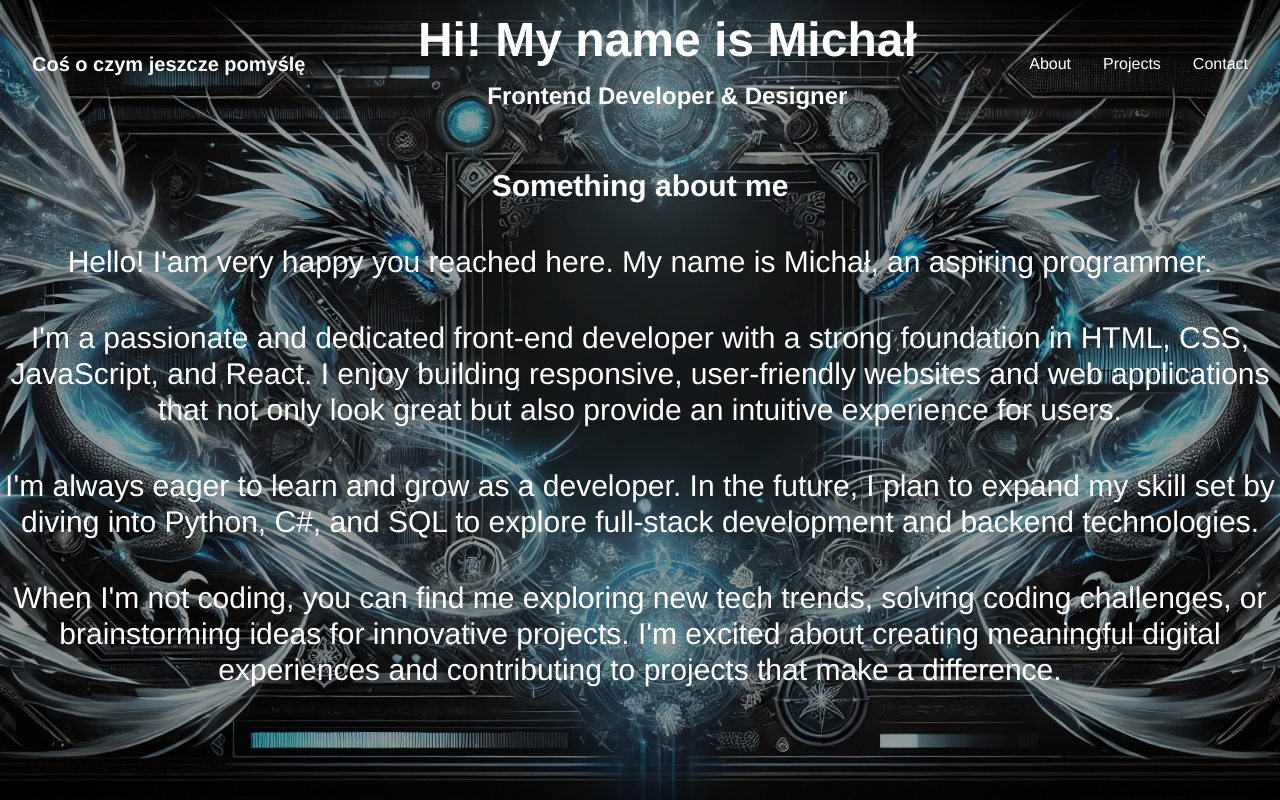
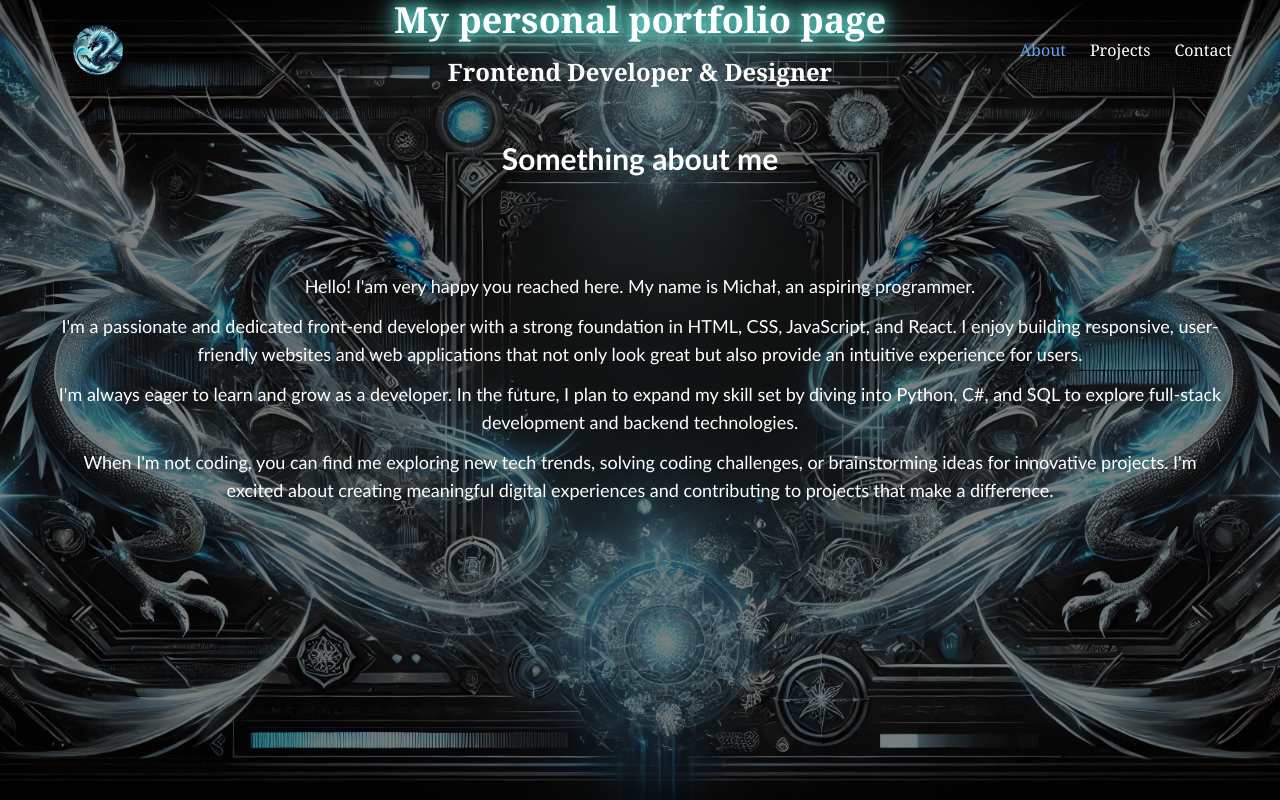
Before and after one commit to FlamingShali/Porfolio-Page, a React (Vite) app: page /aboutSection in a window 1280 px wide. Built offline with nearby package versions, Linux system fonts and the light colour scheme.

Commit message:
Added HeroPage icon, added animation to nav Welcome, added active style for navlinks, changed size of some elements

```diff
--- a/src/App.jsx
+++ b/src/App.jsx
@@ -10,6 +10,7 @@ export default function App() {
       <Routes>
         <Route element={<AppLayout />}>
           <Route index element={<MainPage />} />
+          <Route path="/HeroPage" element={<MainPage />} />
           <Route path="/aboutSection" element={<AboutSection />} />
         </Route>
       </Routes>
--- a/src/components/Button.jsx
+++ b/src/components/Button.jsx
@@ -2,7 +2,7 @@ const Button = ({ btnFunction, children }) => {
   return (
     <button
       onClick={btnFunction}
-      className="mt-6 px-6 py-3 bg-blue-500 text-white rounded-lg hover:bg-blue-600"
+      className="mt-6 px-6 py-3 bg-blue-500 text-white rounded-lg hover:bg-blue-600 transition-all duration-500"
     >
       {children}
     </button>
--- /dev/null
+++ b/src/components/MenuIcon.jsx
@@ -0,0 +1,5 @@
+import menuIcon from "./../images/menuIcon.jpg"
+
+export default function MenuIcon({classNameIcon}){
+    return <img className={classNameIcon} src={menuIcon}/>
+}
--- a/src/components/NavBar.jsx
+++ b/src/components/NavBar.jsx
@@ -1,29 +1,49 @@
 import { NavLink } from "react-router";
-
+import MenuIcon from "../components/MenuIcon";
 export default function NavBar() {
   return (
-    <nav className="bg-transparent text-white w-full py-4 px-8  z-20">
-      <div className="flex justify-between items-center flex-row">
-        <h1 className="text-xl font-bold">Coś o czym jeszcze pomyślę</h1>
-        <div className="flex flex-col items-center">
-          <h1 className="text-5xl font-bold">Hi! My name is Michał</h1>
+    <nav className="bg-transparent text-white w-full  px-12  z-20 font-serif ">
+      <div className="flex justify-between place-items-start flex-row">
+        <div className="w-1/4 justify-start items-start">
+          <NavLink to="/HeroPage">
+            <MenuIcon
+              classNameIcon={
+                "rounded-full scale-50 hover:scale-75 transition-all duration-300 "
+              }
+            />
+          </NavLink>
+        </div>
+
+        <div className="flex flex-col items-center w-1/2">
+          <h1 className=" animate-dragon-glow text-4xl font-bold">
+            My personal portfolio page
+          </h1>
           <p className=" text-2xl font-semibold mt-4 ">
             Frontend Developer & Designer
           </p>
         </div>
-        <ul className="flex space-x-8">
+        <ul className="flex w-1/4 space-x-6 justify-end m-auto text-l">
           <li>
-            <NavLink to="/aboutSection" className="hover:text-blue-400">
+            <NavLink
+              to="/aboutSection"
+              className="hover:text-blue-400 hover:text-xl active:text-blue-400 transition-all duration-300"
+            >
               About
             </NavLink>
           </li>
           <li>
-            <a href="#projects" className="hover:text-blue-400">
+            <a
+              href="#projects"
+              className="hover:text-blue-400 transition-all duration-300"
+            >
               Projects
             </a>
           </li>
           <li>
-            <a href="#contact" className="hover:text-blue-400">
+            <a
+              href="#contact"
+              className="hover:text-blue-400 transition-all duration-300"
+            >
               Contact
             </a>
           </li>
--- a/src/index.css
+++ b/src/index.css
@@ -3,6 +3,10 @@
 @tailwind utilities;
 
 body {
-  font-family: "Franklin Gothic Medium", "Arial Narrow", Arial, sans-serif;
+  font-family: "Gill Sans", "Gill Sans MT", Calibri, "Trebuchet MS", sans-serif;
   color: white;
 }
+
+.active {
+  color: #60a5fa;
+}
--- a/src/pages/AboutSection.jsx
+++ b/src/pages/AboutSection.jsx
@@ -1,21 +1,33 @@
+
 const AboutSection = () => {
   return (
-    <div className="text-3xl flex flex-col bg-transparent">
+    <div className="text-3xl flex flex-col bg-transparent justify-items-center text-center">
       <h1 className="self-center m-10 font-semibold">Something about me</h1>
-      <div className="justify-center text-center">
-        <p className="mb-10">
+      <div className="justify-items-center text-center text-lg m-11 p-3">
+        <p className="mb-3">
           Hello! I'am very happy you reached here. My name is Michał, an
           aspiring programmer.
         </p>
 
-        <p className="mb-10">
-        I'm a passionate and dedicated front-end developer with a strong foundation in HTML, CSS, JavaScript, and React. I enjoy building responsive, user-friendly websites and web applications that not only look great but also provide an intuitive experience for users.
+        <p className="mb-3">
+          I'm a passionate and dedicated front-end developer with a strong
+          foundation in HTML, CSS, JavaScript, and React. I enjoy building
+          responsive, user-friendly websites and web applications that not only
+          look great but also provide an intuitive experience for users.
         </p>
-        <p className="mb-10">
-        I'm always eager to learn and grow as a developer. In the future, I plan to expand my skill set by diving into Python, C#, and SQL to explore full-stack development and backend technologies.
+        <p className="mb-3">
+          I'm always eager to learn and grow as a developer. In the future, I
+          plan to expand my skill set by diving into Python, C#, and SQL to
+          explore full-stack development and backend technologies.
         </p>
-        <p className="mb-10">When I'm not coding, you can find me exploring new tech trends, solving coding challenges, or brainstorming ideas for innovative projects. I'm excited about creating meaningful digital experiences and contributing to projects that make a difference.</p>
+        <p className="mb-3">
+          When I'm not coding, you can find me exploring new tech trends,
+          solving coding challenges, or brainstorming ideas for innovative
+          projects. I'm excited about creating meaningful digital experiences
+          and contributing to projects that make a difference.
+        </p>
       </div>
+
     </div>
   );
 };
--- a/src/pages/MainPage.jsx
+++ b/src/pages/MainPage.jsx
@@ -1,7 +1,7 @@
 const MainPage = () => {
   return (
-    <div className="text-white">
-      <h1>ghehehaserther</h1>
+    <div className="text-white transition-all duration-300">
+
     </div>
   );
 };
--- a/src/ui/AppLayout.jsx
+++ b/src/ui/AppLayout.jsx
@@ -4,7 +4,7 @@ import NavBar from "../components/NavBar";
 const AppLayout = () => {
   return (
     <div className="relative w-screen h-screen bg-cover bg-center bg-[url(/images/themeDragons.webp)]">
-      <div className="absolute inset-0 bg-black opacity-40"></div>{" "}
+      <div className="absolute inset-0 bg-black opacity-50"></div>{" "}
       {/* Przyciemnienie tła */}
       <div className="relative z-10">
         <NavBar />
--- a/tailwind.config.js
+++ b/tailwind.config.js
@@ -2,7 +2,21 @@
 export default {
   content: ["./index.html", "./src/**/*.{js,ts,jsx,tsx}"],
   theme: {
-    extend: {},
+    extend: {
+      keyframes: {
+        dragonGlow: {
+          "0%, 100%": {
+            textShadow: "0 0 10px #4fd1c5, 0 0 20px #4fd1c5, 0 0 30px #4fd1c5",
+          },
+          "50%": {
+            textShadow: "0 0 20px #81e6d9, 0 0 30px #81e6d9, 0 0 40px #81e6d9",
+          },
+        },
+      },
+      animation: {
+        "dragon-glow": "dragonGlow 2s infinite",
+      },
+    },
   },
   plugins: [],
 };
```
Also changed, not shown: public/images/dragon-image.jpg (deleted), src/images/menuIcon.jpg (added).
